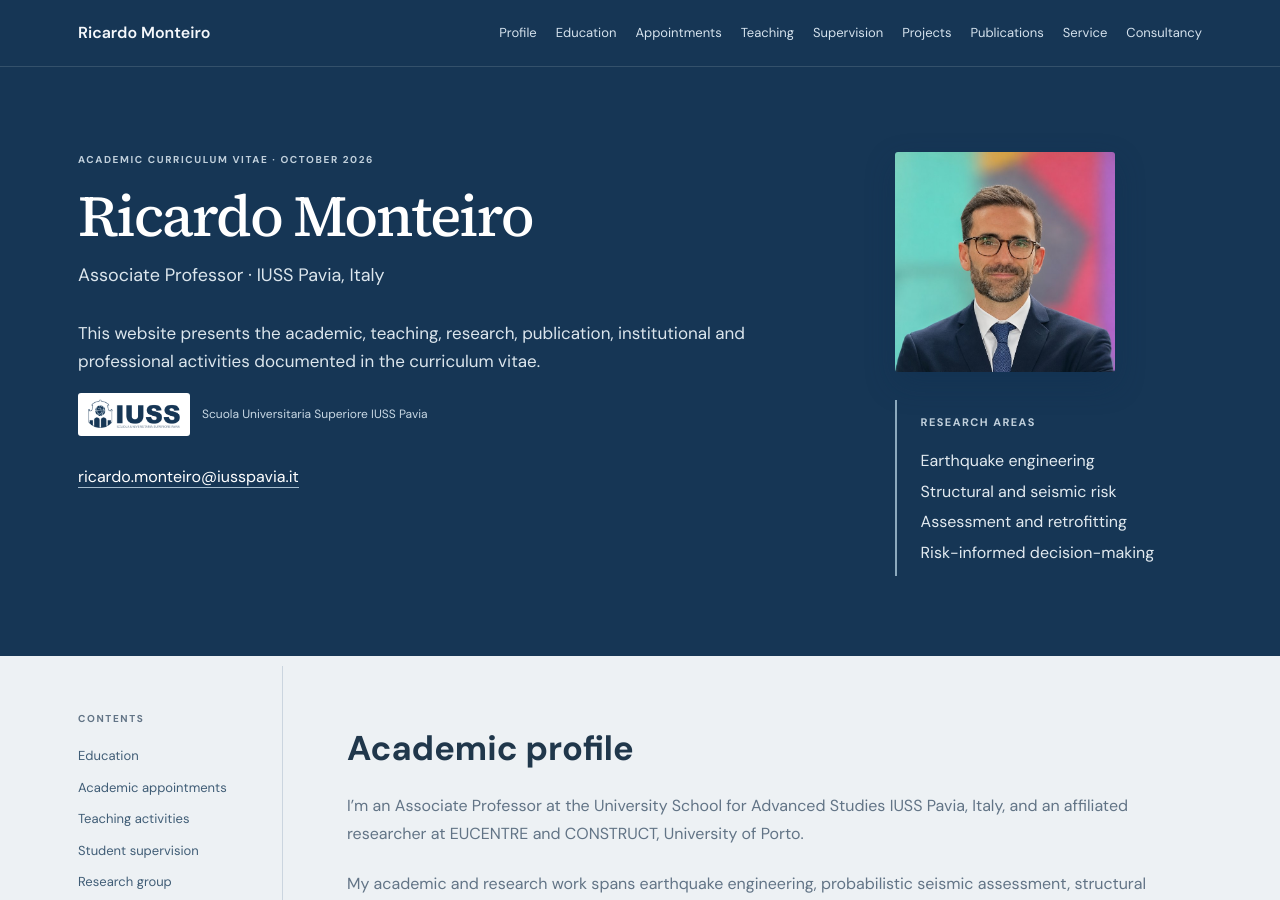
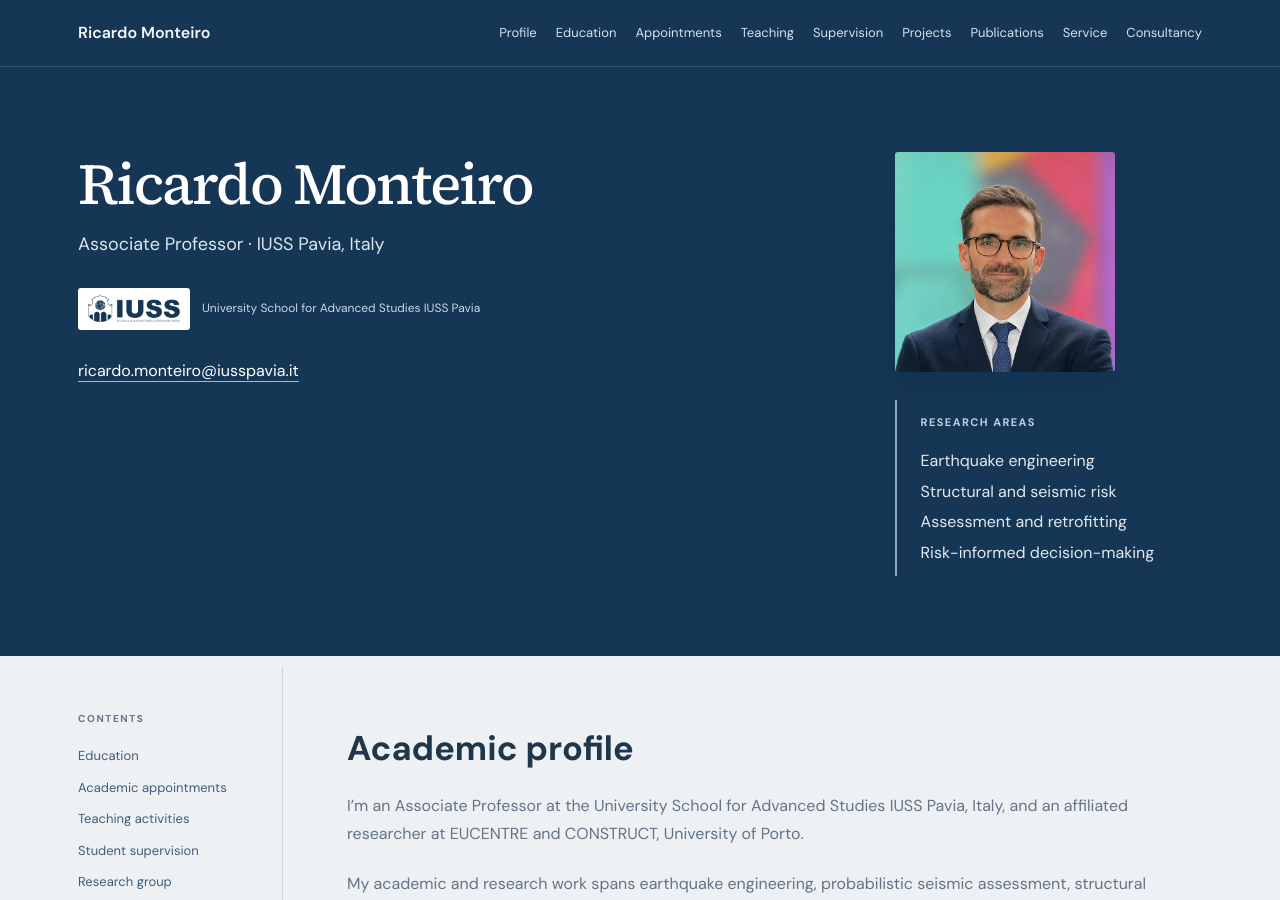
Before and after one commit to rncmonteiro/cv, a Jekyll site: the page built from index.md, in a window 1280 px wide and 900 px high. Built offline with Jekyll 4.4.1, drawn with Linux system fonts in a browser that asks for light colours.

Commit message:
Add files via upload

```diff
--- a/_layouts/default.html
+++ b/_layouts/default.html
@@ -2,7 +2,7 @@
 
 <html lang="en"><head><meta charset="utf-8"/><meta content="width=device-width, initial-scale=1" name="viewport"/><meta content="Academic curriculum vitae of Ricardo Monteiro." name="description"/><title>Ricardo Monteiro — Academic CV</title><link href="styles.css" rel="stylesheet"/></head>
 <body><header class="site-header"><div class="header-inner"><a class="wordmark" href="#top">Ricardo Monteiro</a><button aria-controls="site-nav" aria-expanded="false" class="menu-toggle">Menu</button><nav id="site-nav"><a href="#profile">Profile</a><a href="#education">Education</a><a href="#appointments">Appointments</a><a href="#teaching">Teaching</a><a href="#students">Supervision</a><a href="#projects">Projects</a><a href="#journal-articles">Publications</a><a href="#institutional">Service</a><a href="#consultancy">Consultancy</a></nav></div></header>
-<main id="top"><section class="intro" id="profile"><div class="intro-copy"><p class="eyebrow">ACADEMIC CURRICULUM VITAE · OCTOBER 2026</p><h1>Ricardo Monteiro</h1><p class="role">Associate Professor · IUSS Pavia, Italy</p><p class="summary">This website presents the academic, teaching, research, publication, institutional and professional activities documented in the curriculum vitae.</p><div class="iuss-affiliation"><img alt="IUSS Pavia logo" height="36" src="assets/iuss-logo.png" width="112"/><span>Scuola Universitaria Superiore IUSS Pavia</span></div><p class="contact"><a href="mailto:ricardo.monteiro@iusspavia.it">ricardo.monteiro@iusspavia.it</a></p></div><div class="intro-side"><img alt="Portrait of Ricardo Monteiro" class="profile-photo" height="240" src="assets/portrait.jpg" width="240"/><div class="intro-note"><span>Research areas</span><p>Earthquake engineering<br/>Structural and seismic risk<br/>Assessment and retrofitting<br/>Risk-informed decision-making</p></div></div></section>
+<main id="top"><section class="intro" id="profile"><div class="intro-copy"><h1>Ricardo Monteiro</h1><p class="role">Associate Professor · IUSS Pavia, Italy</p><div class="iuss-affiliation"><img alt="IUSS Pavia logo" height="36" src="assets/iuss-logo.png" width="112"/><span>University School for Advanced Studies IUSS Pavia</span></div><p class="contact"><a href="mailto:ricardo.monteiro@iusspavia.it">ricardo.monteiro@iusspavia.it</a></p></div><div class="intro-side"><img alt="Portrait of Ricardo Monteiro" class="profile-photo" height="240" src="assets/portrait.jpg" width="240"/><div class="intro-note"><span>Research areas</span><p>Earthquake engineering<br/>Structural and seismic risk<br/>Assessment and retrofitting<br/>Risk-informed decision-making</p></div></div></section>
 <div class="layout"><aside class="sidebar"><p class="eyebrow">CONTENTS</p><a href="#education">Education</a><a href="#appointments">Academic appointments</a><a href="#teaching">Teaching activities</a><a href="#students">Student supervision</a><a href="#research-team">Research group</a><a href="#collaborations">Collaborations</a><a href="#projects">Research projects</a><a href="#journal-articles">Journal articles</a><a href="#conference-papers">Conference papers</a><a href="#editorial">Editorial activities</a><a href="#lectures">Lectures and presentations</a><a href="#awards">Prizes</a><a href="#committees">Scientific committees</a><a href="#institutional">Institutional roles</a><a href="#consultancy">Professional activities</a></aside><div class="content"><section class="cv-section markdown-section" id="profile-details">
 {% capture md_section %}{% include content/profile-details.md %}{% endcapture %}
 {{ md_section | markdownify }}
```
